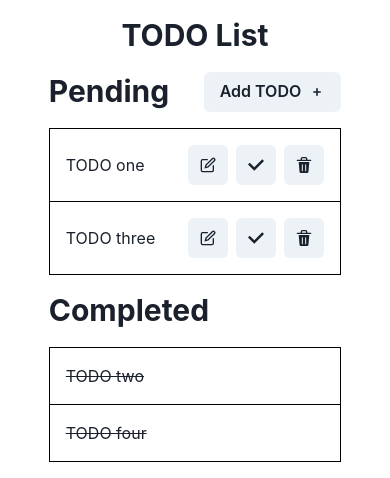
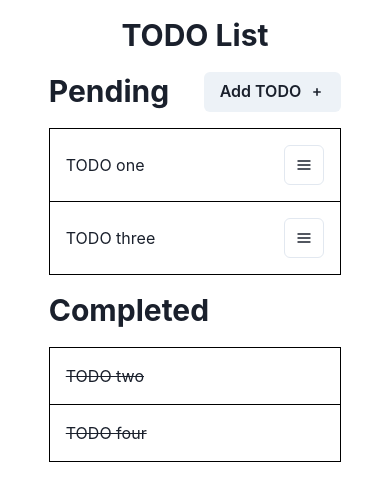
Before and after one commit to reecemillsom/mobx-todos, a React (Create React App) app: page / in a window 390 px wide. Shown: the top 478 px of the page. Built offline with nearby package versions, Linux system fonts and the light colour scheme.

Commit message:
different-menu-on-mobile-view
1. Creating MenuOptions component, with styles that determine whether to show the desktop menu or the mobile menu.

```diff
--- /dev/null
+++ b/src/components/TODOItem/MenuOptions/MenuOptions.tsx
@@ -0,0 +1,51 @@
+import {FC} from "react";
+import {IconButton, Menu, MenuButton, MenuItem, MenuList} from "@chakra-ui/react";
+import {CheckIcon, DeleteIcon, EditIcon, HamburgerIcon} from "@chakra-ui/icons";
+import * as S from "../styles";
+
+interface Props {
+    todoId: string;
+    setEditing: (editing: boolean) => void;
+    setCompleted: () => void;
+    removeTodo: (id: string) => void;
+    itemBeingEditedOrCreated: boolean;
+}
+
+export const MenuOptions: FC<Props> = ({
+                                           todoId,
+                                           setEditing,
+                                           setCompleted,
+                                           removeTodo,
+                                           itemBeingEditedOrCreated
+                                       }) => {
+    return (
+        <>
+            <S.DesktopMenuItems>
+                <S.StateButton aria-label="Edit" title="Edit" onClick={() => setEditing(true)}
+                               icon={<EditIcon/>} isDisabled={itemBeingEditedOrCreated}/>
+                <S.StateButton aria-label="Complete" title="Complete" onClick={() => setCompleted()}
+                               icon={<CheckIcon/>}/>
+                <S.StateButton aria-label="Delete" title="Delete" onClick={() => removeTodo(todoId)}
+                               icon={<DeleteIcon/>}/>
+            </S.DesktopMenuItems>
+
+            <S.MobileMenuItems>
+                <Menu>
+                    <MenuButton as={IconButton} aria-label="Options" icon={<HamburgerIcon/>} variant="outline"
+                                isDisabled={itemBeingEditedOrCreated}/>
+                    <MenuList>
+                        <MenuItem icon={<EditIcon/>} onClick={() => setEditing(true)}>
+                            Edit
+                        </MenuItem>
+                        <MenuItem icon={<CheckIcon/>} onClick={() => setCompleted()}>
+                            Complete
+                        </MenuItem>
+                        <MenuItem icon={<DeleteIcon/>} onClick={() => removeTodo(todoId)}>
+                            Delete
+                        </MenuItem>
+                    </MenuList>
+                </Menu>
+            </S.MobileMenuItems>
+        </>
+    )
+};
--- a/src/components/TODOItem/PendingItem.tsx
+++ b/src/components/TODOItem/PendingItem.tsx
@@ -1,10 +1,11 @@
 import {FC} from 'react';
 import {observer} from "mobx-react";
 import {Input} from '@chakra-ui/react';
-import {CheckIcon, CloseIcon, DeleteIcon, EditIcon} from '@chakra-ui/icons';
+import {CheckIcon, CloseIcon} from '@chakra-ui/icons';
 import TODO from "../../models/TODO/TODO";
 import {ItemType} from "../../models/TODOs/TODOs";
 import * as S from "./styles";
+import {MenuOptions} from "./MenuOptions/MenuOptions";
 
 interface Props {
     todo: TODO;
@@ -47,12 +48,13 @@ export const PendingItem: FC<Props> = observer(({
                     </>
                 ) : (
                     <>
-                        <S.StateButton aria-label="Edit" title="Edit" onClick={() => todo?.setEditing(true)}
-                                       icon={<EditIcon/>} isDisabled={isItemAlreadyBeingEditedOrCreated}/>
-                        <S.StateButton aria-label="Complete" title="Complete" onClick={() => todo?.setCompleted()}
-                                       icon={<CheckIcon/>}/>
-                        <S.StateButton aria-label="Delete" title="Delete" onClick={() => removeTodo(todo?.id)}
-                                       icon={<DeleteIcon/>}/>
+                        <MenuOptions
+                            todoId={todo?.id}
+                            setEditing={todo?.setEditing}
+                            setCompleted={todo?.setCompleted}
+                            removeTodo={removeTodo}
+                            itemBeingEditedOrCreated={isItemAlreadyBeingEditedOrCreated}
+                        />
                     </>
                 )}
             </S.TODOButtonsContainer>
--- a/src/components/TODOItem/styles.ts
+++ b/src/components/TODOItem/styles.ts
@@ -34,3 +34,18 @@ export const CompletedItemContainer = styled.div`
     ${listContainer};
     justify-content: flex-start;
 `
+
+export const DesktopMenuItems = styled.div`
+    display: none;
+    @media screen and (min-width: 48em) {
+        display: block;
+    }
+`;
+
+export const MobileMenuItems = styled.div`
+    display: block;
+
+    @media screen and (min-width: 48em) {
+        display: none;
+    }
+`;
--- a/src/models/TODO/TODO.ts
+++ b/src/models/TODO/TODO.ts
@@ -39,64 +39,64 @@ export default class TODO {
         data?.completed && this.setCompleted();
     }
 
-    setText(text: string, field: keyof Text) {
+    setText = (text: string, field: keyof Text) => {
         this.text[field] = text;
     }
 
-    setEditing(editing: boolean) {
+    setEditing = (editing: boolean) => {
         this.editing = editing;
     }
 
-    setCreating(editing: boolean) {
-        this.creating = editing;
+    setCreating = (creating: boolean) => {
+        this.creating = creating;
     }
 
-    setCompleted() {
+    setCompleted = () => {
         this.completed = true;
     }
 
-    setDeleted() {
+    setDeleted = () => {
         this.deleted = true;
     }
 
-    getText(): Text {
+    getText = (): Text => {
         return this.text;
     }
 
-    getEditing(): boolean {
+    getEditing = (): boolean => {
         return this.editing;
     }
 
-    getCreating(): boolean {
+    getCreating = (): boolean => {
         return this.creating;
     }
 
-    getCompleted(): boolean {
+    getCompleted = (): boolean => {
         return this.completed;
     }
 
-    getDeleted(): boolean {
+    getDeleted = (): boolean => {
         return this.deleted;
     }
 
-    acceptEdit(): void {
+    acceptEdit = (): void => {
         this.setText(this.text?.updated, 'original');
         this.setText('', 'updated');
         this.setEditing(false)
     }
 
-    cancelEdit(): void {
+    cancelEdit = (): void => {
         this.setText(this.text?.original, 'updated');
         this.setEditing(false);
     }
 
-    acceptCreate(): void {
+    acceptCreate = (): void => {
         this.setText(this.text?.updated, 'original');
         this.setText('', 'updated');
         this.setCreating(false);
     }
 
-    cancelCreate(): void {
+    cancelCreate = (): void => {
         this.setText('', 'updated');
         this.setCreating(false);
     }
```
